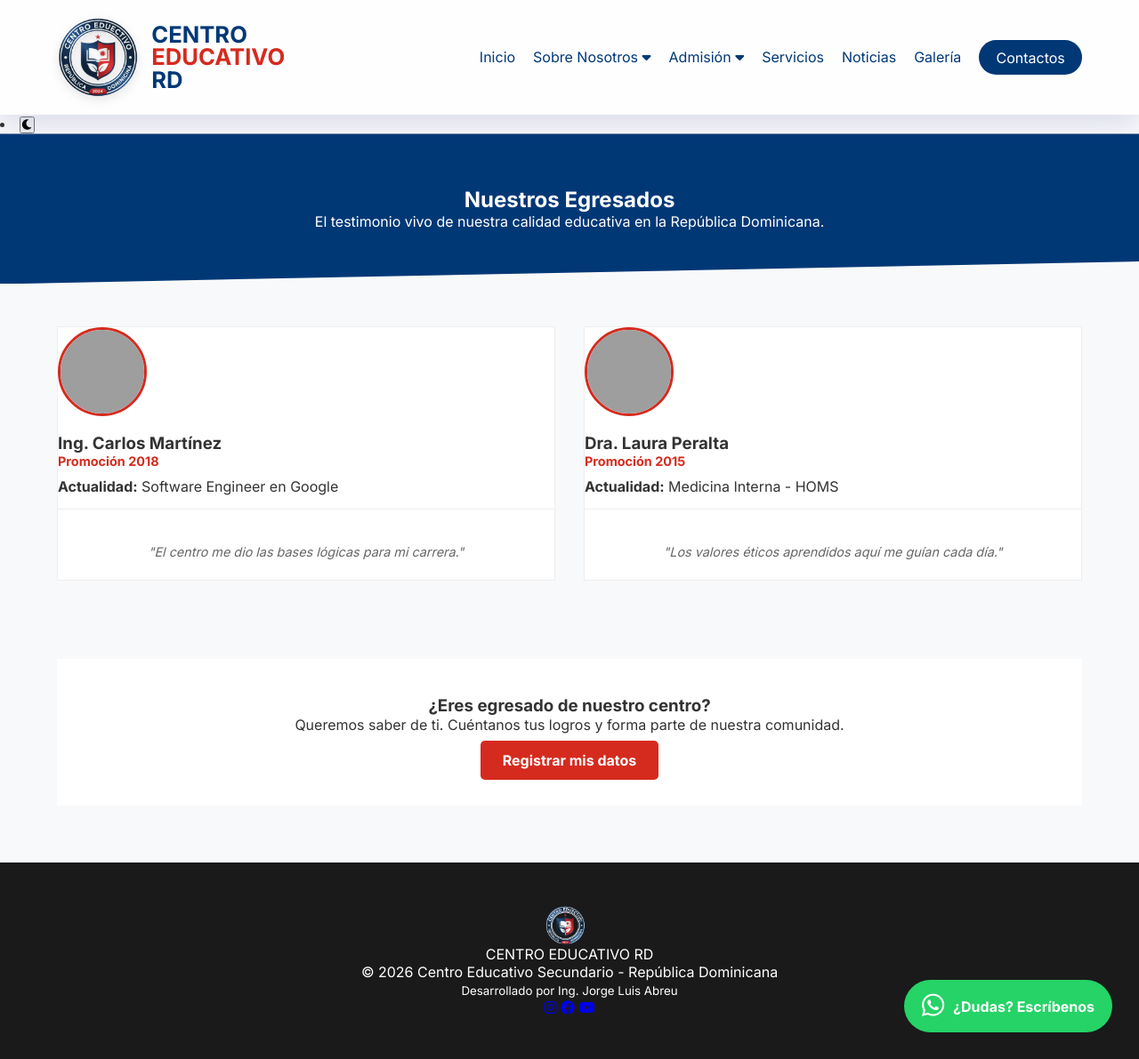
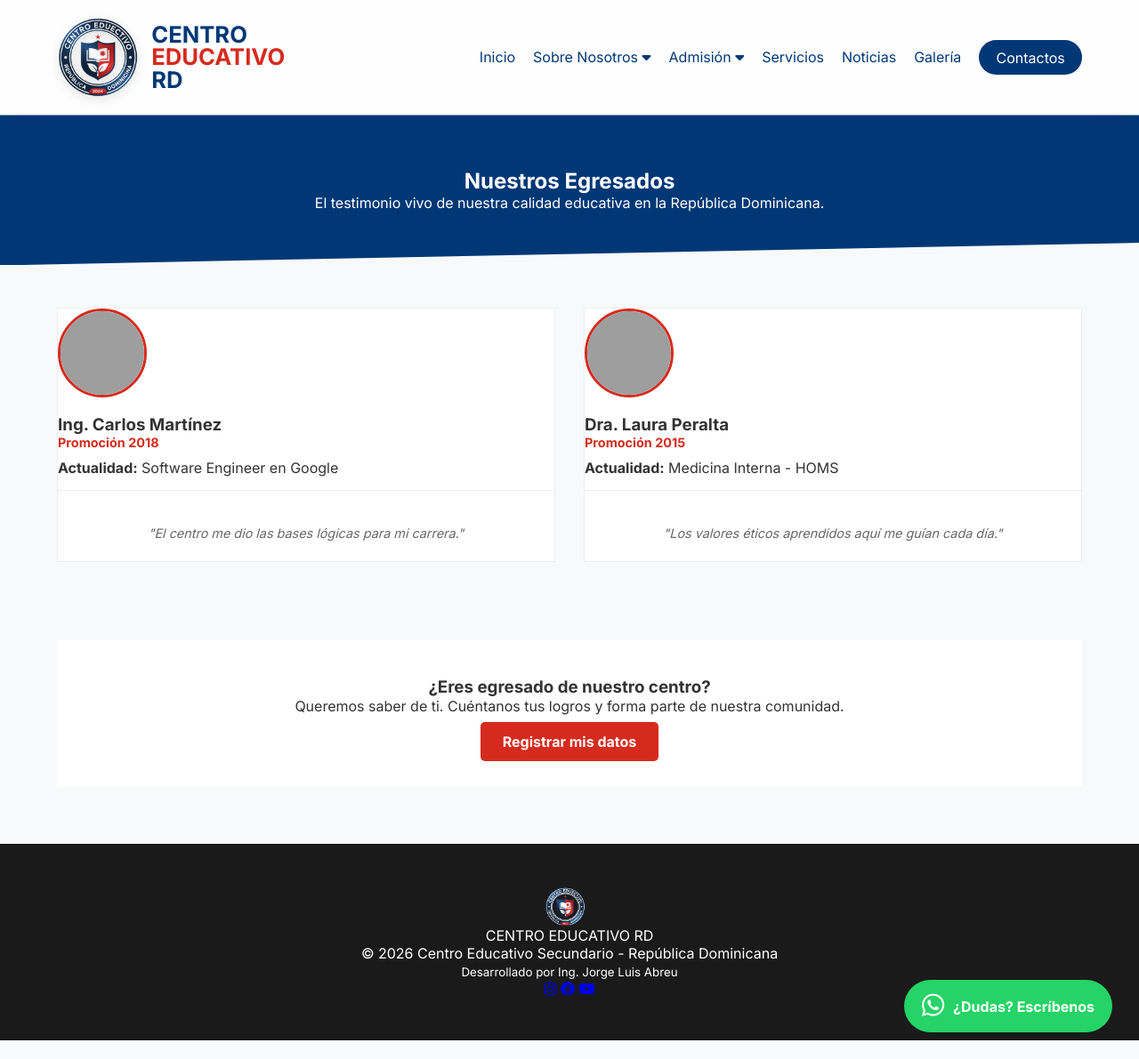
Before and after one commit to jorge21028/centroeducativo, a Jekyll site: the page built from egresados.html, in a window 1280 px wide and 1191 px high. Shown: the whole window at 89% size. Built offline with Jekyll 4.4.1, drawn with Linux system fonts in a browser that asks for light colours; grey boxes are pictures that could not be loaded.

Commit message:
Update default.html

```diff
--- a/_layouts/default.html
+++ b/_layouts/default.html
@@ -60,11 +60,7 @@
     <li><a href="{{ '/contactos' | relative_url }}" class="btn-cta">Contactos</a></li>
 </ul>
     </nav>
-    <li class="nav-item-toggle">
-    <button id="dark-mode-toggle" class="theme-btn" title="Cambiar modo">
-        <i class="fas fa-moon" id="theme-icon"></i>
-    </button>
-</li>
+
 </header>
 
     <main>
```
